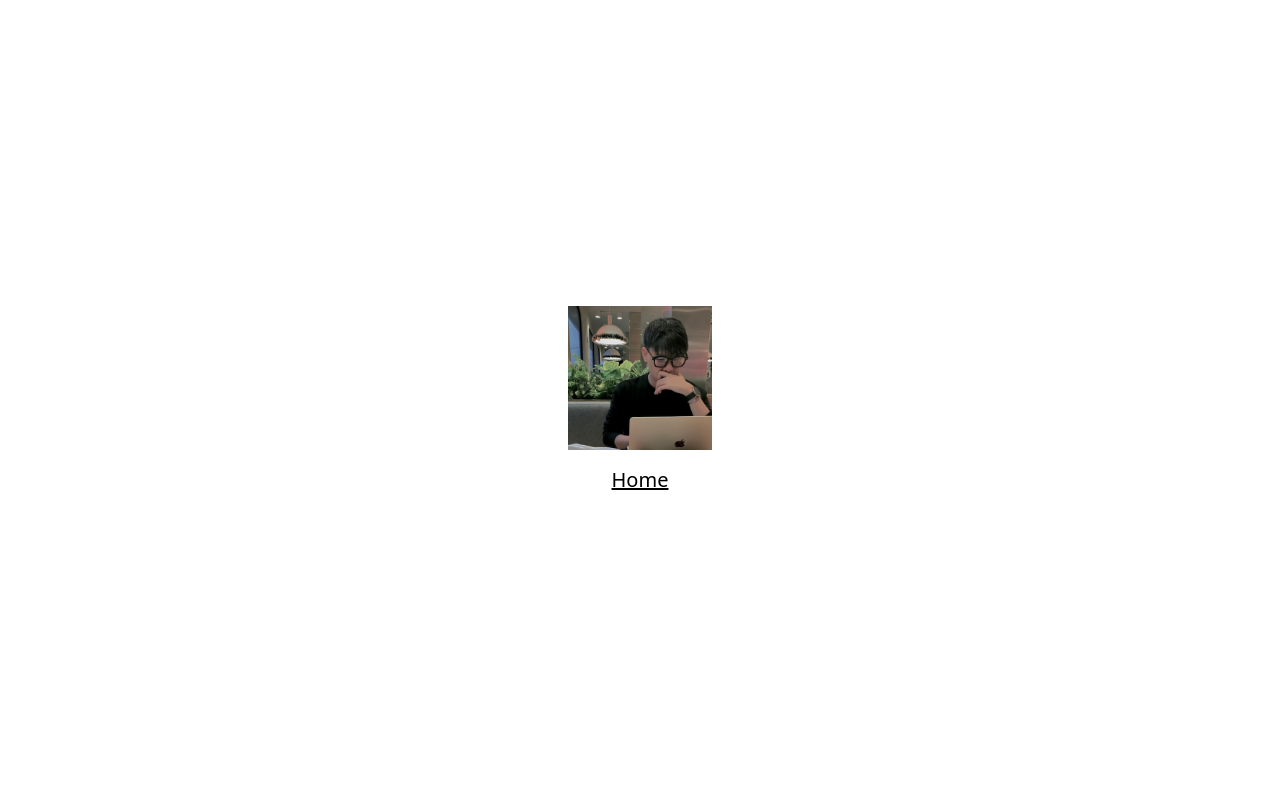
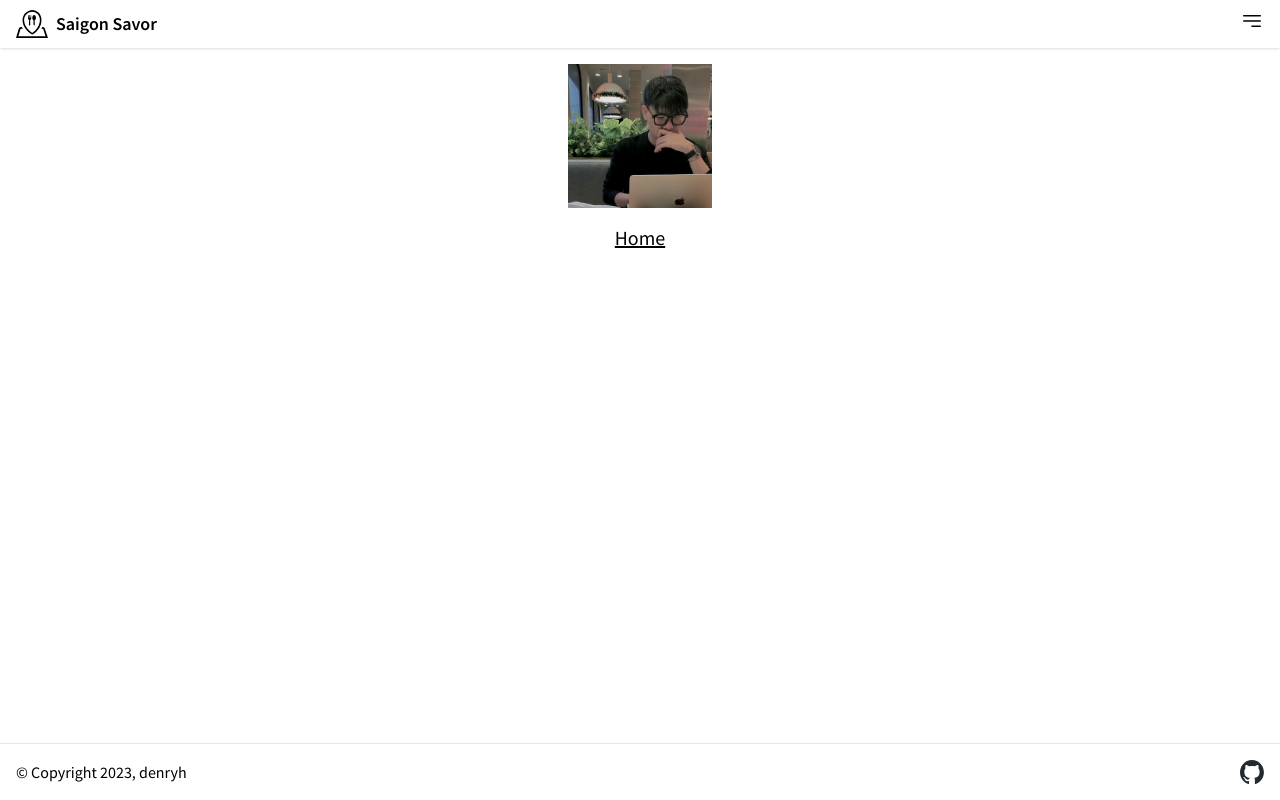
Before and after one commit to denryh/sg-savor, a Next.js app: page /about in a window 1280 px wide. Built offline with nearby package versions, Linux system fonts and the light colour scheme.

Commit message:
feat(menu): scaffolded pages

```diff
--- a/components/MobileMenu.tsx
+++ b/components/MobileMenu.tsx
@@ -7,15 +7,14 @@ export function MobileMenu() {
       onClick={(e) => e.stopPropagation()}
     >
       <li className="border-black/50 hover:border-b">
-        <Link href="/about">About</Link>
+        <Link href="/about">Giới thiệu</Link>
       </li>
       <li className="border-black/50 hover:border-b">
-        <Link href="/foods">Foods</Link>
+        <Link href="/foods">Tìm kiếm</Link>
       </li>
       <li className="border-black/50 hover:border-b">
-        <Link href="/submit">Submit</Link>
+        <Link href="/submit">Góp sức</Link>
       </li>
-      <li className="mt-auto text-xs">Created by Denryh</li>
     </ul>
   )
 }
--- a/pages/about.tsx
+++ b/pages/about.tsx
@@ -1,3 +1,4 @@
+import Layout from '@/components/Layout'
 import Head from 'next/head'
 import Image from 'next/image'
 import Link from 'next/link'
@@ -9,12 +10,19 @@ export default function About() {
         <title>About</title>
       </Head>
 
-      <div className="flex h-screen w-screen flex-col items-center justify-center gap-4">
-        <Image src="/assets/author.jpg" width={144} height={144} alt="denryh" />
-        <Link href="/" className="text-xl underline">
-          Home
-        </Link>
-      </div>
+      <Layout>
+        <div className="m-4 flex flex-col items-center justify-center gap-4">
+          <Image
+            src="/assets/author.jpg"
+            width={144}
+            height={144}
+            alt="denryh"
+          />
+          <Link href="/" className="text-xl underline">
+            Home
+          </Link>
+        </div>
+      </Layout>
     </>
   )
 }
--- /dev/null
+++ b/pages/foods.tsx
@@ -0,0 +1,5 @@
+import Layout from '@/components/Layout'
+
+export default function Foods() {
+  return <Layout>Foods</Layout>
+}
--- /dev/null
+++ b/pages/submit.tsx
@@ -0,0 +1,5 @@
+import Layout from '@/components/Layout'
+
+export default function Submit() {
+  return <Layout>Submit</Layout>
+}
```
